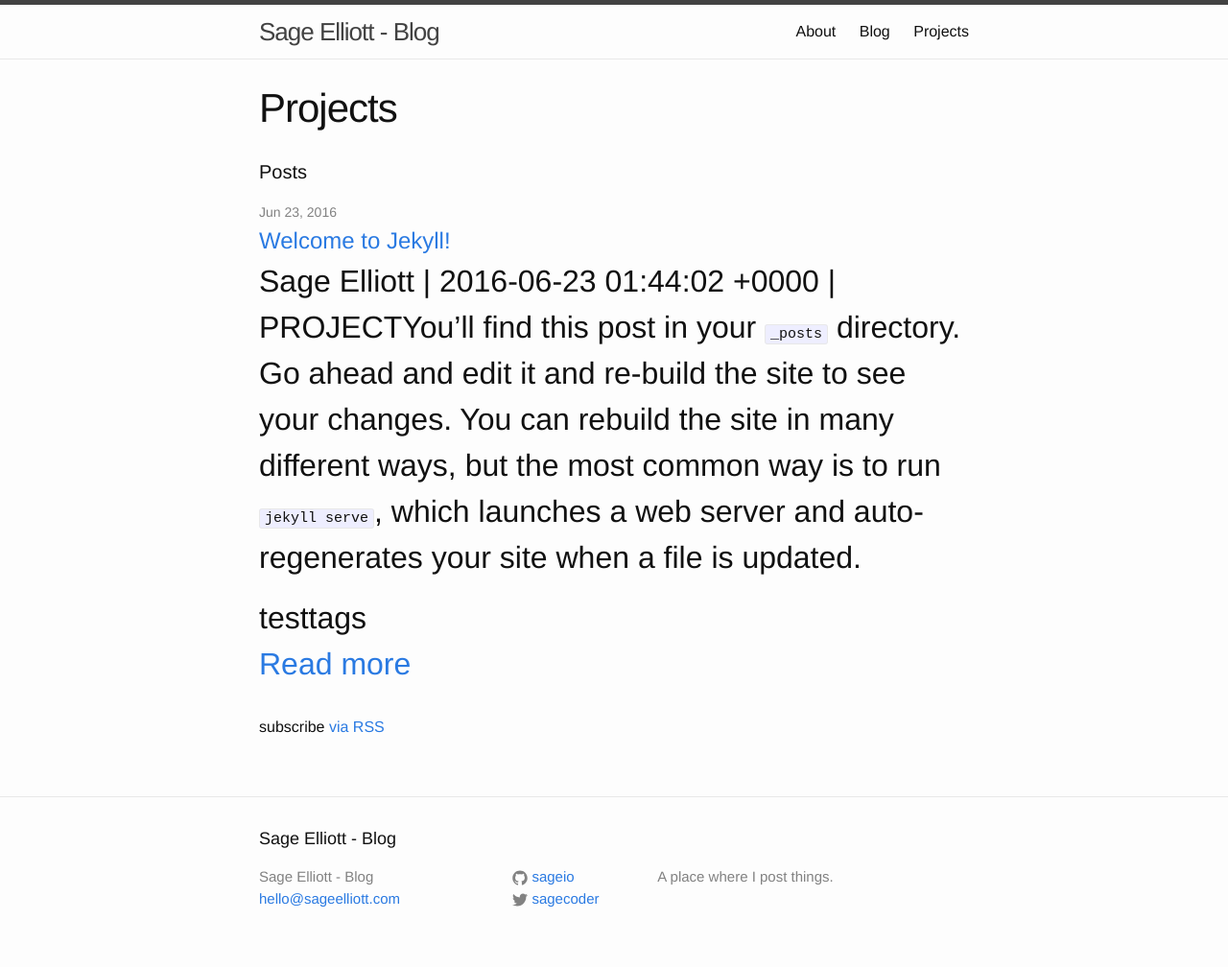
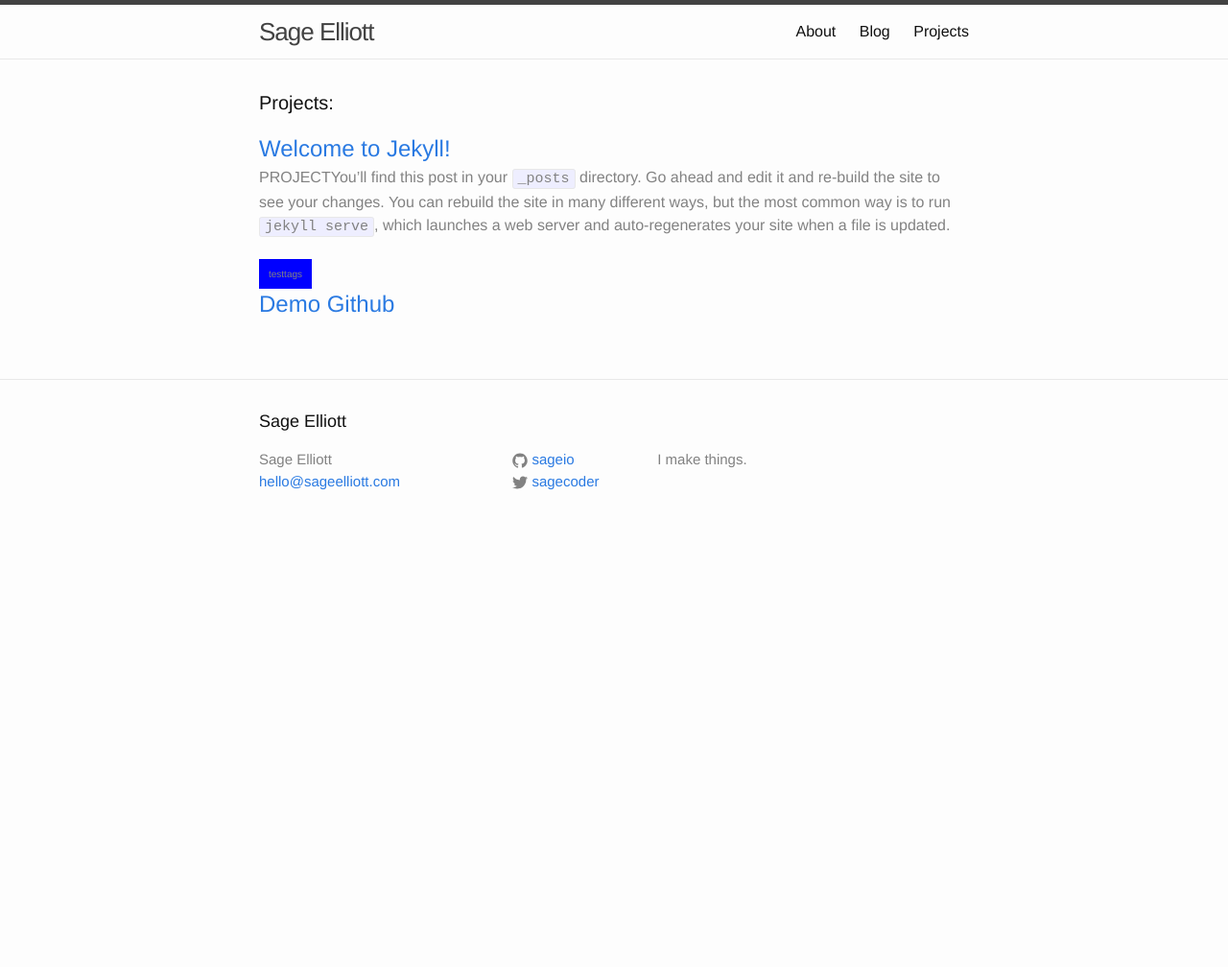
Before and after one commit to sagecodes/sage-blog, a Jekyll site: the page built from projects.md, in a window 1280 px wide. Shown: the whole page at 96% size. Built offline with Jekyll 4.4.1, drawn with Linux system fonts in a browser that asks for light colours; after the commit the page ends 900 px from its top, so only the background shows below that.

Commit message:
Add styling to post excerpts, tags and meta data;

```diff
--- a/_config.yml
+++ b/_config.yml
@@ -6,12 +6,14 @@
 # 'jekyll serve'. If you change this file, please restart the server process.
 
 # Site settings
-title: Sage Elliott - Blog
+title: Sage Elliott
 email: hello@sageelliott.com
-description: A place where I post things.
-url: "http://blog.sageelliott.com" # the base hostname & protocol for your site
+description: I make things.
+url: "http://sageelliott.com" # the base hostname & protocol for your site
 twitter_username: sagecoder
 github_username:  sageio
+# Add about_me value
+# Add Status value
 
 # Build settings
 markdown: kramdown
--- a/css/main.scss
+++ b/css/main.scss
@@ -51,3 +51,16 @@ $on-laptop:        800px;
         "layout",
         "syntax-highlighting"
 ;
+
+
+.post_excerpt {
+ font-size:16px;
+ color: $grey-color;
+}
+
+.post_tag {
+ font-size:10px;
+ color: $grey-color;
+ background-color:blue;
+ padding:10px;
+}
--- a/index.html
+++ b/index.html
@@ -20,7 +20,7 @@ layout: default
             <span class="post_sep"> | </span>
 
 
-            {{ post.excerpt }}
+            <span class="post_excerpt">  {{ post.excerpt }} </span>
 
             <span class="catagory">{{ post.tags | join: ', ' }}</span>
             <br>
--- a/projects.md
+++ b/projects.md
@@ -1,39 +1,29 @@
 ---
-layout: page
+layout: default
 title: Projects
 permalink: /projects/
 ---
 
 <div class="home">
 
-  <h1 class="page-heading">Posts</h1>
+  <h1 class="page-heading">Projects:</h1>
 
   <ul class="post-list">
     {% for post in site.categories.project %}
       <li>
-        <span class="post-meta">{{ post.date | date: "%b %-d, %Y" }}</span>
-
         <h2>
           <a class="post-link" href="{{ post.url | prepend: site.baseurl }}">{{ post.title }}</a>
           <div class="post_meta">
-            <span class="post_author">{{post.author}}</span>
-            <span class="post_sep"> | </span>
-            <span class="post_date">{{post.date}}</span>
-            <span class="post_sep"> | </span>
+            <span class="post_excerpt"> {{ post.excerpt }} </span>
 
-
-            {{ post.excerpt }}
-
-            <span class="catagory">{{ post.tags | join: ', ' }}</span>
+            <span class="post_tag">{{ post.tags | join: ', ' }}</span>
             <br>
-          <a href="{{post.url | prepend: site.baseurl }}"> Read more</a>
+          <a href="{{post.url | prepend: site.baseurl }}">Demo</a>
+          <a href="{{post.url | prepend: site.baseurl }}">Github</a>
 
           </div>
         </h2>
       </li>
     {% endfor %}
   </ul>
-
-  <p class="rss-subscribe">subscribe <a href="{{ "/feed.xml" | prepend: site.baseurl }}">via RSS</a></p>
-
 </div>
```
Also changed, not shown: blog.md (+4 -4 lines).
